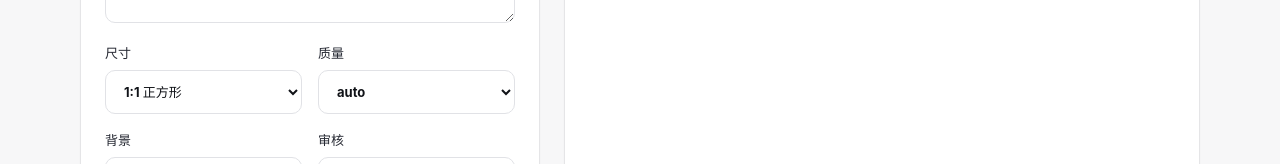
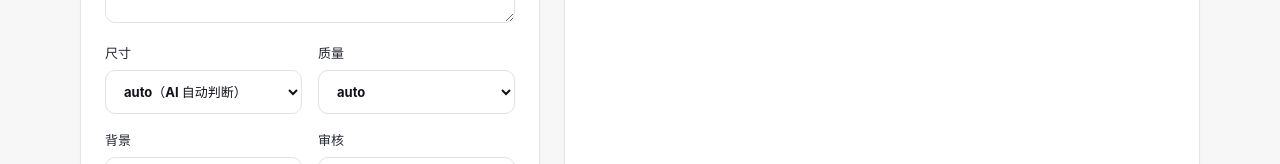
Before and after one commit to Ttt599536561/image-2, a React (Vite) app: page / in a window 1280 px wide. Shown: the part 430-594 px from the top of the page. Built offline with nearby package versions, Linux system fonts and the light colour scheme.

Commit message:
feat: add auto and common image sizes

```diff
--- a/src/App.tsx
+++ b/src/App.tsx
@@ -22,7 +22,7 @@ export type GenerateImageFn = (input: {
 const defaultRequest: GenerationRequest = {
   model: DEFAULT_IMAGE_MODEL,
   prompt: '',
-  size: '1024x1024',
+  size: 'auto',
   quality: 'auto',
   background: 'auto',
   moderation: 'auto',
--- a/src/components/GeneratorForm.tsx
+++ b/src/components/GeneratorForm.tsx
@@ -61,9 +61,18 @@ export function GeneratorForm({
           <label>
             尺寸
             <select onChange={(event) => update('size', event.target.value)} value={request.size}>
+              <option value="auto">auto（AI 自动判断）</option>
               <option value="1024x1024">1:1 正方形</option>
+              <option value="2048x2048">1:1 高清方图（2048x2048）</option>
               <option value="1536x1024">3:2 横图</option>
               <option value="1024x1536">2:3 竖图</option>
+              <option value="1088x1920">约 9:16 手机竖屏（1088x1920）</option>
+              <option value="1920x1088">约 16:9 电脑浏览器（1920x1088）</option>
+              <option value="1280x720">16:9 高清横图（1280x720）</option>
+              <option value="1200x1600">3:4 竖版海报（1200x1600）</option>
+              <option value="1088x1360">4:5 社媒海报（1088x1360）</option>
+              <option value="2560x1088">21:9 电影横幅（2560x1088）</option>
+              <option value="3840x2160">16:9 4K 宽屏（3840x2160）</option>
             </select>
           </label>
 
```
Also changed, not shown: 1 other file (tests, documents, lock files or other folders).
